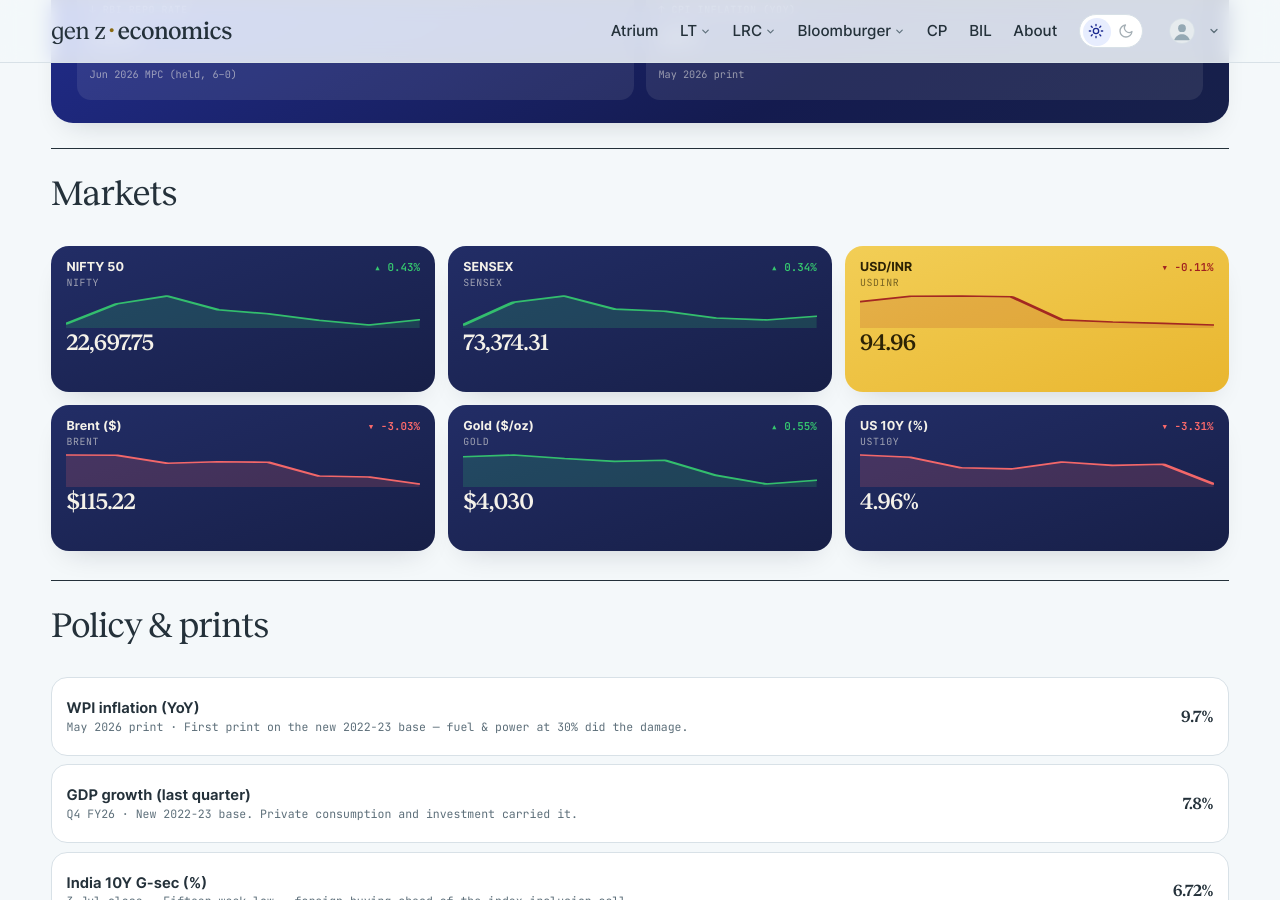
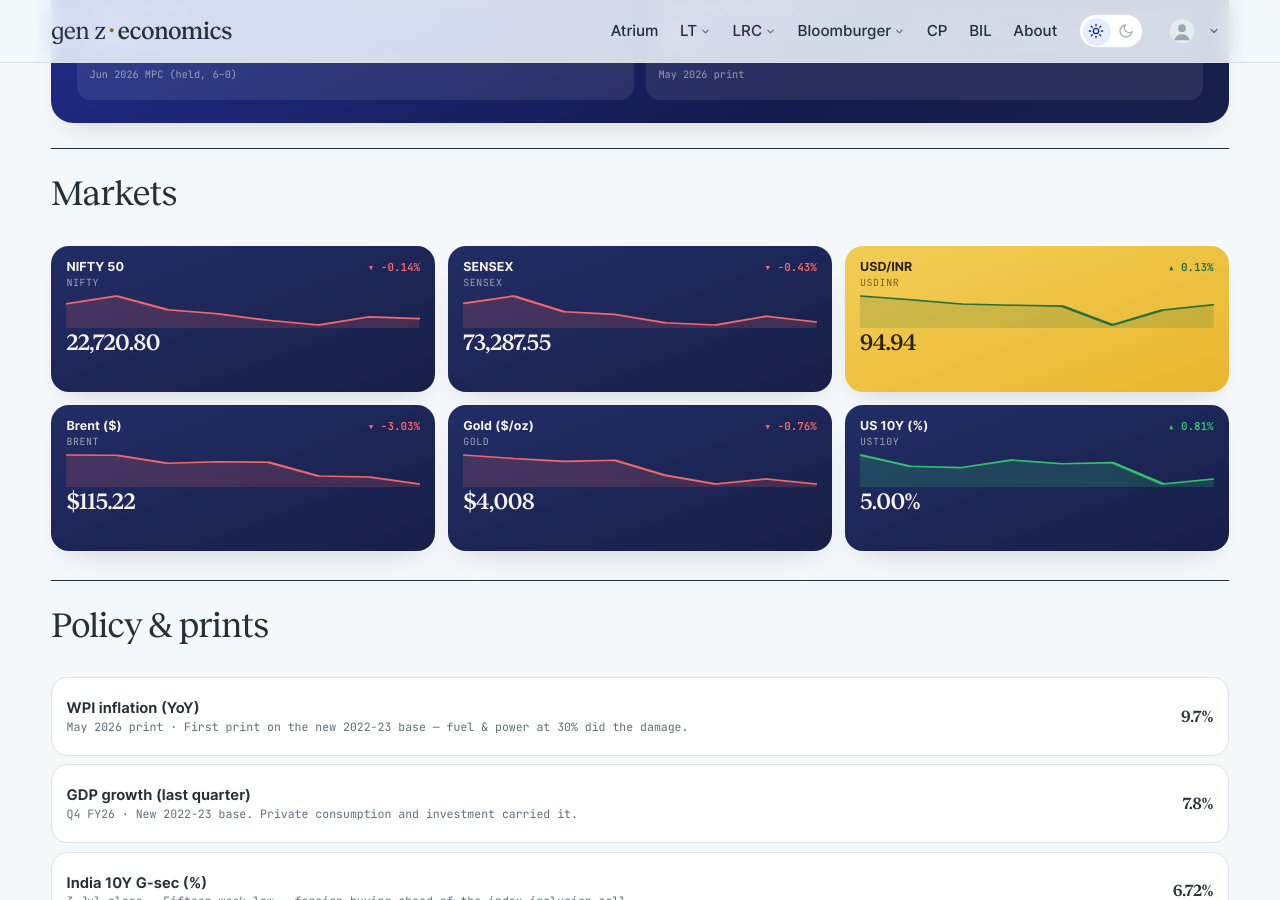
Before and after one commit to harsharya7021/genz-economics.com, a Jekyll site: the page built from macro-watch.html, in a window 1280 px wide and 900 px high, scrolled down 599 px. Built offline with Jekyll 4.4.1, drawn with Linux system fonts in a browser that asks for light colours; comment, search, counter and statistics services are not loaded.

Commit message:
data: morning market refresh

```diff
--- a/_data/macro.json
+++ b/_data/macro.json
@@ -1,49 +1,49 @@
 {
-  "as_of": "26 Oct 2026 close",
+  "as_of": "27 Oct 2026 close",
   "auto": {
     "nifty": {
       "label": "NIFTY 50",
-      "v": "22,697.75",
-      "chg": 0.43,
+      "v": "22,720.80",
+      "chg": -0.14,
       "spark": [
-        22622.699,
         22997.35,
         23146.15,
         22888.949,
         22811.35,
         22687.65,
         22600.0,
-        22697.75
+        22753.199,
+        22720.801
       ]
     },
     "sensex": {
       "label": "SENSEX",
-      "v": "73,374.31",
-      "chg": 0.34,
+      "v": "73,287.55",
+      "chg": -0.43,
       "spark": [
-        72781.891,
         74315.609,
         74729.273,
         73852.898,
         73709.688,
         73249.391,
         73123.828,
-        73374.312
+        73606.75,
+        73287.547
       ]
     },
     "usdinr": {
       "label": "USD/INR",
-      "v": "94.96",
-      "chg": -0.11,
+      "v": "94.94",
+      "chg": 0.13,
       "spark": [
-        96.42,
-        96.76,
-        96.78,
-        96.73,
-        95.28,
         95.15,
         95.06,
-        94.96
+        94.96,
+        94.93,
+        94.91,
+        94.46,
+        94.82,
+        94.94
       ]
     },
     "brent": {
@@ -63,32 +63,32 @@
     },
     "gold": {
       "label": "Gold ($/oz)",
-      "v": "$4,030",
-      "chg": 0.55,
+      "v": "$4,008",
+      "chg": -0.76,
       "spark": [
-        4170.1,
         4181.1,
         4160.1,
         4142.6,
         4150.0,
         4060.4,
         4007.9,
-        4030.0
+        4038.4,
+        4007.7
       ]
     },
     "ust10y": {
       "label": "US 10Y (%)",
-      "v": "4.96%",
-      "chg": -3.31,
+      "v": "5.00%",
+      "chg": 0.81,
       "spark": [
-        5.21,
         5.19,
         5.1,
         5.09,
         5.15,
         5.12,
         5.13,
-        4.96
+        4.96,
+        5.0
       ]
     }
   },
--- a/_data/markets.yml
+++ b/_data/markets.yml
@@ -2,53 +2,53 @@
 # USD/INR) are refreshed each weekday morning by the market-data workflow;
 # the India 10Y G-Sec line is maintained by hand. Do not hand-edit the
 # live tickers — the job overwrites them.
-as_of: 26 Oct 2026
+as_of: 27 Oct 2026
 tickers:
 - symbol: NIFTY 50
   code: ^NSEI
-  value: 22,697.75
-  change: '+97.75'
-  pct: +0.43%
-  dir: up
+  value: 22,720.80
+  change: −32.40
+  pct: −0.14%
+  dir: down
   spark:
-  - 22622.699
   - 22997.35
   - 23146.15
   - 22888.949
   - 22811.35
   - 22687.65
   - 22600.0
-  - 22697.75
+  - 22753.199
+  - 22720.801
 - symbol: SENSEX
   code: BSE
-  value: 73,374.31
-  change: '+250.48'
-  pct: +0.34%
-  dir: up
+  value: 73,287.55
+  change: −319.20
+  pct: −0.43%
+  dir: down
   spark:
-  - 72781.891
   - 74315.609
   - 74729.273
   - 73852.898
   - 73709.688
   - 73249.391
   - 73123.828
-  - 73374.312
+  - 73606.75
+  - 73287.547
 - symbol: USD / INR
   code: FX
-  value: '94.96'
-  change: −0.10
-  pct: −0.11%
-  dir: down
+  value: '94.94'
+  change: '+0.12'
+  pct: +0.13%
+  dir: up
   spark:
-  - 96.42
-  - 96.76
-  - 96.78
-  - 96.73
-  - 95.28
   - 95.15
   - 95.06
   - 94.96
+  - 94.93
+  - 94.91
+  - 94.46
+  - 94.82
+  - 94.94
 - symbol: 10Y G-Sec
   code: IN10Y
   value: 6.72%
```
